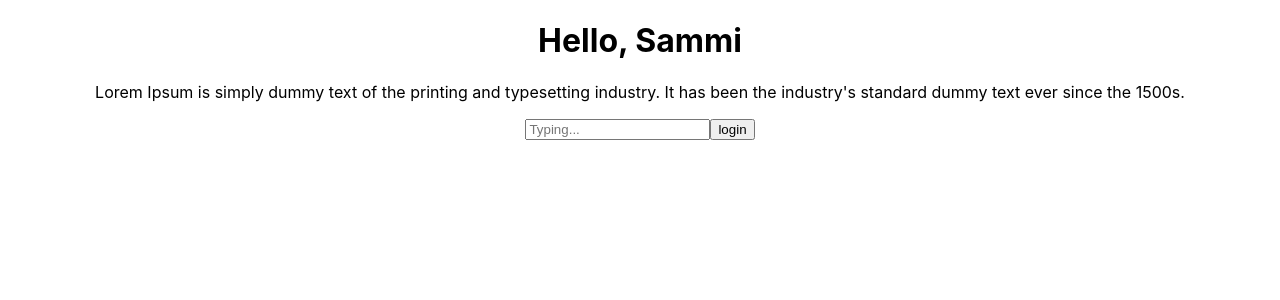
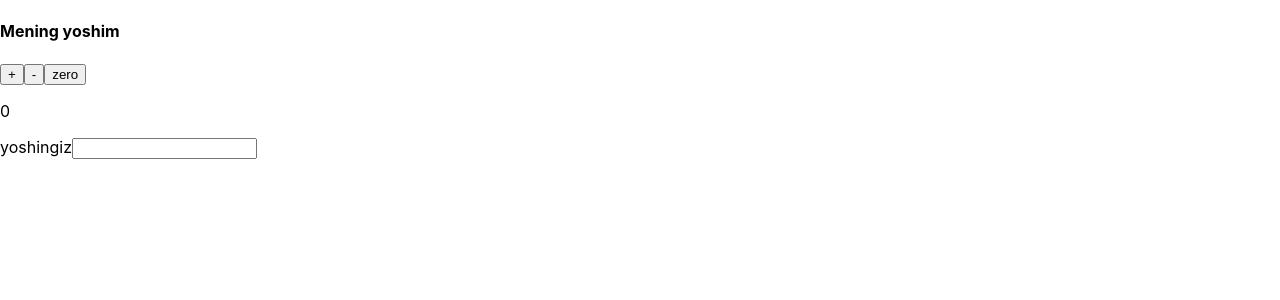
Before and after one commit to MamatovaElnoza/reactLessons, a React (Create React App) app: page / in a window 1280 px wide. Shown: the top 300 px of the page. Built offline with nearby package versions, Linux system fonts and the light colour scheme.

Commit message:
basic tasks for react

```diff
--- /dev/null
+++ b/src/components/app/App-main.css
@@ -0,0 +1,29 @@
+.user-container {
+    display: flex;
+    flex-direction: column;
+    align-items: center;
+    font-family: Arial, sans-serif;
+    margin-top: 20px;
+  }
+
+  .age-display {
+    font-size: 1.5rem;
+    color: #333;
+  }
+
+  .button-group {
+    display: flex;
+    gap: 10px;
+    margin: 10px 0;
+  }
+
+  .counter-button {
+    padding: 10px 15px;
+    font-size: 1rem;
+    border: none;
+    background-color: #007bff;
+    color: white;
+    cursor: pointer;
+    border-radius: 5px;
+    transition: 0.3s;
+  }
--- /dev/null
+++ b/src/components/app/App-main.js
@@ -0,0 +1,50 @@
+import React, { Component } from "react";
+import './App-main.css'
+
+class AppMain extends Component {
+  constructor(props) {
+    super(props);
+    this.state = { counter: 0 ,age:''};
+  }
+
+  onPlus = () => {
+    this.setState((prevState) => ({ counter: prevState.counter + 1 }))
+
+  }
+  onMunus = () => {
+    this.setState((prevState) => ({ counter: prevState.counter - 1 }))
+
+  }
+  Zero = () => {
+    this.setState({
+      counter: 0
+    })
+
+  }
+  changeInput = (e) => {
+    this.setState({
+      age: e.target.value,
+    });
+  };
+  render() {
+    return (
+      <>
+        <h4>Mening yoshim {this.state.age}</h4>
+        <button onClick={this.onPlus}>+</button>
+        <button onClick={this.onMunus} >-</button>
+        <button onClick={this.Zero} >zero</button>
+
+        <p>{this.state.counter}</p>
+        <form>
+        <span>
+          yoshingiz
+        </span>
+        <input type="text" onChange={this.changeInput} />
+        </form>
+
+      </>
+    );
+  }
+}
+
+export default AppMain;
--- a/src/index.js
+++ b/src/index.js
@@ -1,15 +1,13 @@
 import React from 'react';
 import ReactDOM from 'react-dom/client';
 import './index.css';
-import App from './components/app/App';
+// import App from './components/app/App';
+import AppMain from './components/app/App-main';
 
 const root = ReactDOM.createRoot(document.getElementById('root'));
 root.render(
   <React.StrictMode>
-    <App />
+    {/* <App /> */}
+    <AppMain />
   </React.StrictMode>
 );
-
-// If you want to start measuring performance in your app, pass a function
-// to log results (for example: reportWebVitals(console.log))
-// or send to an analytics endpoint. Learn more: https://bit.ly/CRA-vitals
```
Also changed, not shown: src/setupTests.js (deleted, +0 -5 lines), public/manifest.json (deleted), public/robots.txt (deleted), 2 other files (tests, documents, lock files or other folders).
